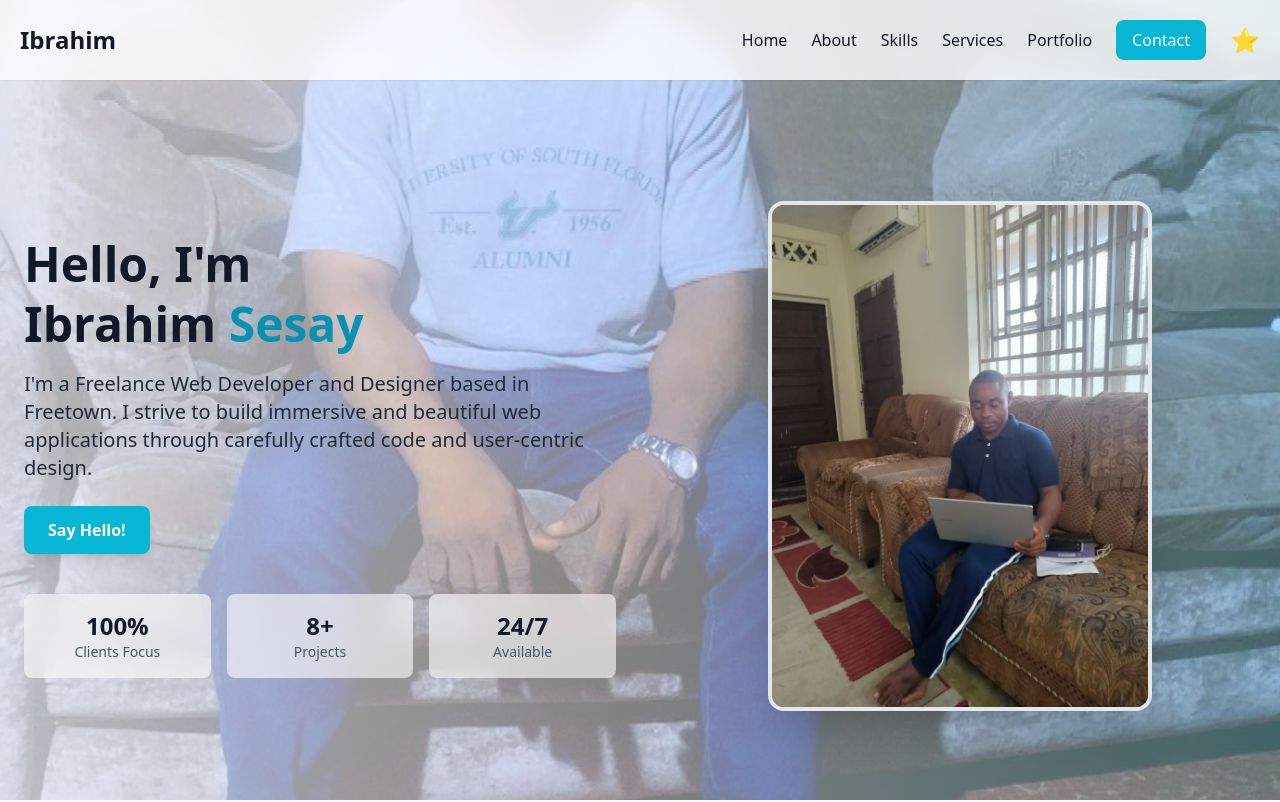
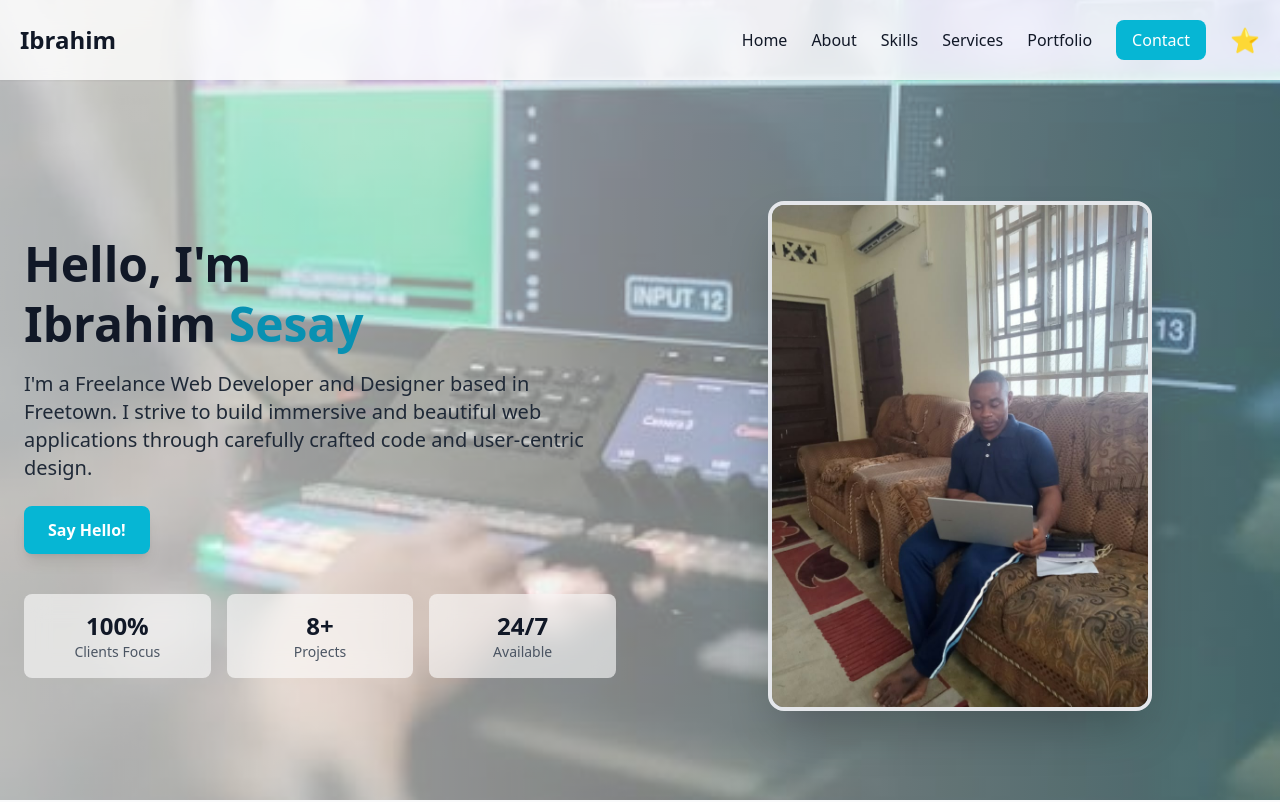
Before and after one commit to sesayibrabim2019-bot/ibrahimsesay, a plain HTML site: page index.html in a window 1280 px wide. Shown: the top 802 px of the page. Drawn offline with nearby package versions, Linux system fonts and the light colour scheme.

Commit message:
change background photo

```diff
--- a/index.html
+++ b/index.html
@@ -46,7 +46,7 @@
 <section id="home" class="min-h-screen flex items-center pt-28 relative">
   <!-- BACKGROUND IMAGE + GRADIENT OVERLAY -->
   <div class="absolute inset-0 -z-10">
-    <img src="img/background.jpeg" alt="Background" class="w-full h-full object-cover">
+    <img src="img/background1.jpeg" alt="Background" class="w-full h-full object-cover">
 
     <!-- LIGHT MODE GRADIENT -->
     <div class="absolute inset-0 bg-gradient-to-r from-white/70 via-white/50 to-cyan-200/40 dark:from-gray-900/80 dark:via-gray-900/60 dark:to-cyan-900/50"></div>
```
Also changed, not shown: img/background1.jpeg (renamed from img/images vv.jpeg).
